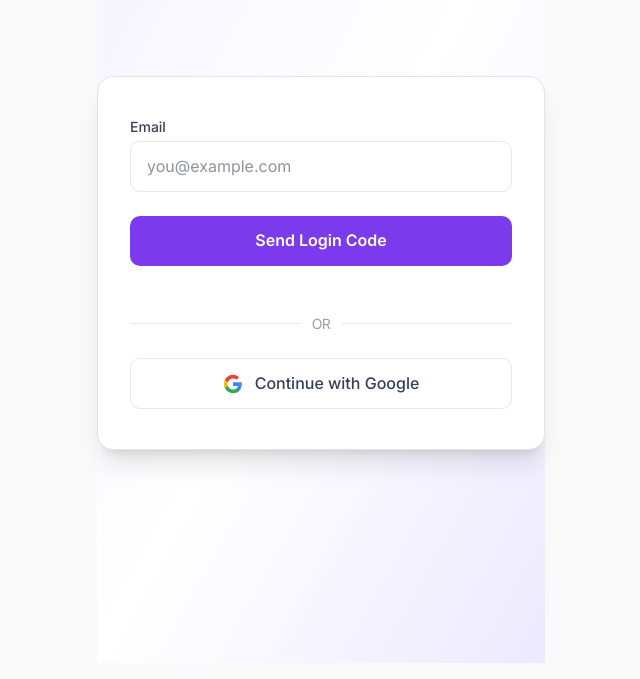
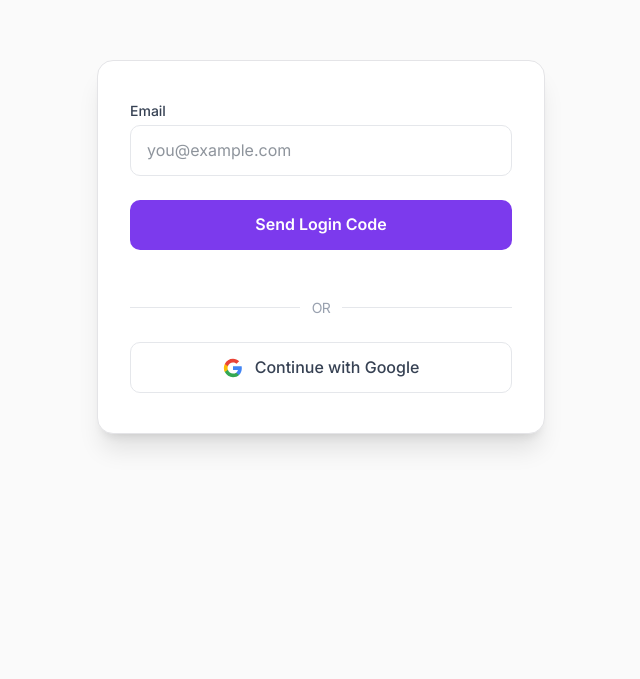
Before and after one commit to luffyYO/WedTrack, a React (Vite) app in the folder frontend/: page /login in a window 1280 px wide. Shown: the part 153-832 px from the top of the page, without its empty margins (319-959 px from the left). After the commit the page ends 800 px from the top, so only its background shows below. Built offline with nearby package versions, Linux system fonts and the light colour scheme.

Commit message:
fix: remove duplicate WedTrack branding wrapper on login page

```diff
--- a/frontend/src/pages/LoginPage.tsx
+++ b/frontend/src/pages/LoginPage.tsx
@@ -80,8 +80,7 @@ export default function LoginPage() {
   };
 
   return (
-    <div className="min-h-screen flex items-center justify-center bg-gradient-to-br from-[var(--color-primary-50)] via-white to-[var(--color-primary-100)]">
-      <div className="w-full max-w-md px-8 py-10 bg-white rounded-2xl shadow-xl border border-[var(--color-border)]">
+    <div className="w-full px-8 py-10 bg-white rounded-2xl shadow-xl border border-[var(--color-border)]">
 
         {/* Logo / Title */}
 
@@ -170,7 +169,6 @@ export default function LoginPage() {
           </svg>
           Continue with Google
         </button>
-      </div>
     </div>
   );
 }
```
